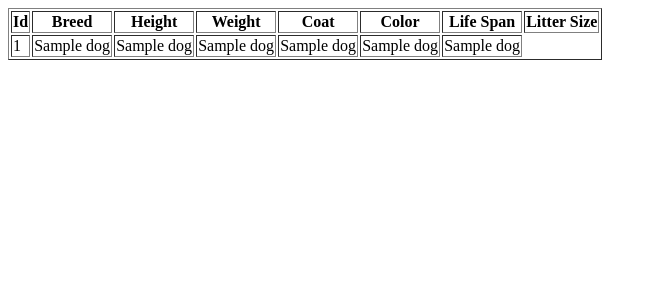
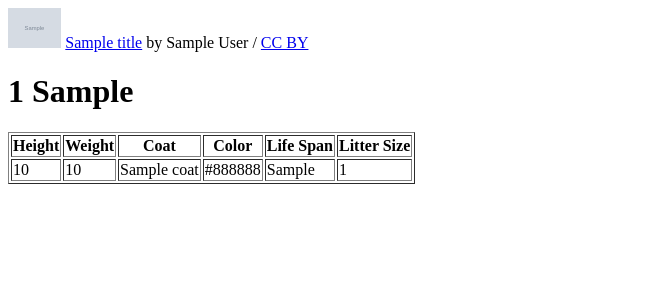
Before and after one commit to denvernash/finalproject, a Flask app: template templates/breed_details.html in a window 1280 px wide. Shown: the top 300 px of the page, without its empty margins (0-657 px from the left). Run offline with Flask 2, Linux system fonts and the light colour scheme; the template is opened without the code that fills it: most values are stand-ins (such as "Sample title", 1, 10 or a date in 2020); grey boxes marked "Sample" are stand-in pictures; parts of the project's set-up code (start-up, migrations or seed data) failed here and were passed over.

Commit message:
i've got a breed details page

```diff
--- a/app.py
+++ b/app.py
@@ -11,6 +11,7 @@ def index():
 @app.route("/maps/<nm>")
 def maps(nm):
     model.get_maps(to_look_up = nm)
+    image = model.get_images(nm)
     return render_template("breeds.html")
 
 @app.route("/breeds", methods=['GET', 'POST'])
@@ -29,7 +30,28 @@ def dogs():
 
 @app.route("/breed_details/<nm>")
 def details(nm):
-    pass
+    image = model.get_images(nm)
+    image_url = image.image_url
+    content_url = image.content_url
+    title = image.title
+    author = image.username
+    license_url = image.license_url
+
+    breed = model.get_breed_details(nm)
+    breed_id = breed.id
+    breed_type = breed.breed
+    height = breed.height
+    wt = breed.weight
+    coat = breed.coat
+    color = breed.color
+    life_span = breed.life_span
+    litter_size = breed.litter_size
+
+    return render_template('breed_details.html', image_url = image_url, content_url= content_url, title = title,
+    author = author, license_url = license_url, breed_id = breed_id, breed_type = breed_type, height = height,
+    weight = wt, coat = coat, color = color,
+    life_span = life_span, litter_size = litter_size
+    )
 
 if __name__=="__main__":
     model.init_breeds()
--- a/model.py
+++ b/model.py
@@ -45,15 +45,17 @@ def get_maps(to_look_up = 1, shelters = DISPLAY_SHELTER_LIST, dogs = DISPLAY_DOG
 
 def get_images(number, images = DISPLAY_IMAGE_LIST):
     i = int(number) - 1
-    for img in images:
-        if i == img.breed_id:
-            to_return = img
+    img = images[i]
+    return img
 
-
-def get_breed_details():
-    pass
+def get_breed_details(number, breed= DISPLAY_BREED_LIST):
+    i = int(number) - 1
+    kind = breed[i]
+    return kind
 
 
 
 def init_dogs():
     pass
+
+get_images(1)
--- a/templates/breed_details.html
+++ b/templates/breed_details.html
@@ -5,30 +5,29 @@
     <title>Breed Details</title>
   </head>
   <body>
+    <img style = 'height: 40px;' src= {{ image_url }} alt="Breed">
+    <caption><a href= {{ content_url }}>{{ title }}</a> by {{ author }} / <a href= {{ license_url }} >CC BY</a></caption>
+
+    <h1>{{breed_id}} {{breed_type}}</h1>
     <table border=1>
         <tr>
-            <th>Id</th>
-            <th>Breed</th>
             <th>Height</th>
             <th>Weight</th>
             <th>Coat</th>
             <th>Color</th>
             <th>Life Span</th>
             <th>Litter Size</th>
+        </tr>
 
+        <tr>
+            <td>{{height}}</td>
+            <td>{{weight}}</td>
+            <td>{{coat}}</td>
+            <td>{{color}}</td>
+            <td>{{life_span}}</td>
+            <td>{{litter_size}}</td>
         </tr>
-    {% for dog in dogs_list %}
-        <tr>
-            <td>{{dog[0]}}</td>
-            <td>{{dog[1]}}</td>
-            <td>{{dog[2]}}</td>
-            <td>{{dog[3]}}</td>
-            <td>{{dog[4]}}</td>
-            <td>{{dog[5]}}</td>
-            <td>{{dog[6]}}</td>
 
-        </tr>
-    {% endfor %}
     </table>
 
 
--- a/templates/dogs.html
+++ b/templates/dogs.html
@@ -34,7 +34,7 @@
             <th>Age</th>
 
         </tr>
-    {% for dog in breeds_list %}
+    {% for dog in dogs_list %}
         <tr>
             <td>{{dog[0]}}</td>
             <td>{{dog[1]}}</td>
```
Also changed, not shown: project_test.py (+21 -1 lines).
